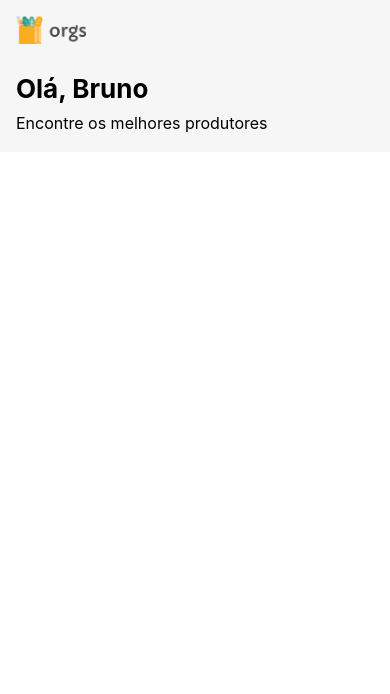
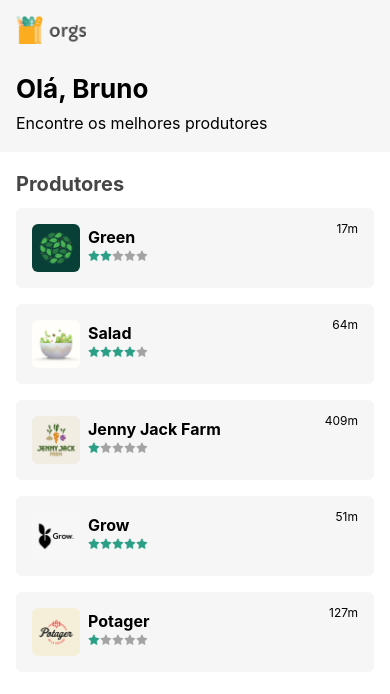
Before and after one commit to brunozn/ongs-v2-native-cli, a React Native app: screen / in a window 390 px wide. Shown: the top 694 px of the page. Built offline with nearby package versions, Linux system fonts and the light colour scheme.

Commit message:
tela de avaliação de produtores finalinaza

```diff
--- a/App.js
+++ b/App.js
@@ -1,11 +1,17 @@
 import React from "react";
-import {SafeAreaView} from 'react-native'
+import {SafeAreaView, StyleSheet} from 'react-native'
 import Home from "./src/telas/Home";
 
 function App(){
-  return <SafeAreaView>
+  return <SafeAreaView style={estilos.tela}>
             <Home/>
         </SafeAreaView>
 }
 
+const estilos = StyleSheet.create({
+  tela: {
+    flex: 1
+  }
+})
+
 export default App;
--- /dev/null
+++ b/src/components/Estrelas.js
@@ -0,0 +1,50 @@
+import React, {useState} from 'react';
+import {Image, StyleSheet, View, TouchableOpacity} from 'react-native';
+
+
+import estrela from '../assets/estrela.png';
+import estrelaCinza from '../assets/estrelaCinza.png';
+
+export default function Estrelas({
+    quantidade: quantidadeAntiga, editavel = false, grande = false}) {
+        const [quantidade, setQuantidade] = useState(quantidadeAntiga);
+        const estilos = estilosFuncao(grande);
+
+        const getImage = (index) => {
+            if(index < quantidade){
+                return estrela;
+            }
+            return estrelaCinza;
+        }
+
+        const RenderEstrelas = () => {
+            const listaEstrelas = [];
+            for (let i=0; i <5; i++){
+                listaEstrelas.push(
+                    <TouchableOpacity
+                        key={i}
+                        onPress={() => setQuantidade(i +1)}
+                        disabled={!editavel}
+                        >
+                            <Image source={getImage(i)} style={estilos.estrela}/>
+                        </TouchableOpacity>
+                );
+        }
+        return listaEstrelas;
+    }
+
+    return <View style={estilos.estrelas}>
+        <RenderEstrelas />
+    </View>
+}
+
+
+const estilosFuncao = (grande) => StyleSheet.create({
+    estrelas : {
+        flexDirection: 'row',
+    },
+    estrela: {
+        width: grande ? 36 : 12,
+        height: grande  ? 36 : 12,
+    }
+})
--- /dev/null
+++ b/src/telas/Home/componentes/Produtor.js
@@ -0,0 +1,60 @@
+import React, { useState } from "react";
+
+import {Text, Image, View, TouchableOpacity, StyleSheet} from 'react-native';
+import Estrelas from "../../../components/Estrelas";
+
+export default function Produtor({nome, imagem, distancia, estrelas}){
+    const [selecionado, setSelecionado] = useState(false);
+    return <TouchableOpacity
+                style={estilos.cartao}
+                onPress={() => setSelecionado(!selecionado)}
+                >
+        <Image style={estilos.imagem} source={imagem} accessibilityLabel={nome} />
+        <View style={estilos.informacoes}>
+            <View>
+                <Text style={estilos.nome}>{nome}</Text>
+                <Estrelas quantidade={estrelas}
+                          editavel={selecionado}
+                          grande={selecionado}
+                />
+            </View>
+            <Text style={estilos.distancia}>{distancia}</Text>
+        </View>
+    </TouchableOpacity>
+}
+
+
+const estilos = StyleSheet.create({
+    cartao: {
+        backgroundColor: "#F6F6F6",
+        marginVertical: 8,
+        marginHorizontal: 16,
+        borderRadius: 6,
+        flexDirection: 'row',
+        elevation: 4,
+    },
+    imagem : {
+        height: 48,
+        width: 48,
+        borderRadius: 6,
+        marginVertical: 16,
+        marginLeft: 16,
+    },
+    informacoes: {
+        flex: 1,
+        flexDirection: 'row',
+        justifyContent: 'space-between',
+        marginLeft: 8,
+        marginVertical: 16,
+        marginRight: 16,
+    },
+    nome: {
+        fontSize: 16,
+        lineHeight: 26,
+        fontWeight: 'bold',
+    },
+    distancia: {
+        fontSize: 12,
+        lineHeight: 9,
+    }
+    });
--- /dev/null
+++ b/src/telas/Home/componentes/Produtores.js
@@ -0,0 +1,44 @@
+import React, {useEffect, useState} from "react";
+
+import {Text, StyleSheet, FlatList} from 'react-native';
+
+import { carregaProdutores } from "../../../servicos/carregaDados";
+import Produtor from "./Produtor";
+
+export default function Produtores({topo: Topo}){
+    const [titulo, setTitulo] = useState('');
+    const [lista, setLista] = useState('');
+
+    useEffect( () => {
+        const retorno = carregaProdutores();
+        setTitulo(retorno.titulo);
+        setLista(retorno.lista);
+    }, [])
+
+    const TopoLista = () => {
+        return <>
+            <Topo />
+            <Text style={estilos.titulo}>{titulo}</Text>
+        </>
+    }
+    return (
+        <FlatList
+            data={lista}
+            keyExtractor={({nome}) => nome}
+            renderItem={ ({item}) => <Produtor {...item} /> }
+            ListHeaderComponent={ TopoLista  }
+        />
+    )
+}
+
+
+const estilos = StyleSheet.create({
+    titulo: {
+        fontSize: 20,
+        lineHeight: 32,
+        marginHorizontal: 16,
+        marginTop: 16,
+        fontWeight: 'bold',
+        color: "#464646",
+    }
+})
--- a/src/telas/Home/index.js
+++ b/src/telas/Home/index.js
@@ -1,7 +1,11 @@
 import React from "react";
+import Produtores from "./componentes/Produtores";
+
 import Topo from "./componentes/Topo";
 
 
 export default function Home(){
-    return <Topo/>
+    return <Produtores topo={Topo}/>
+
+
 }
```
